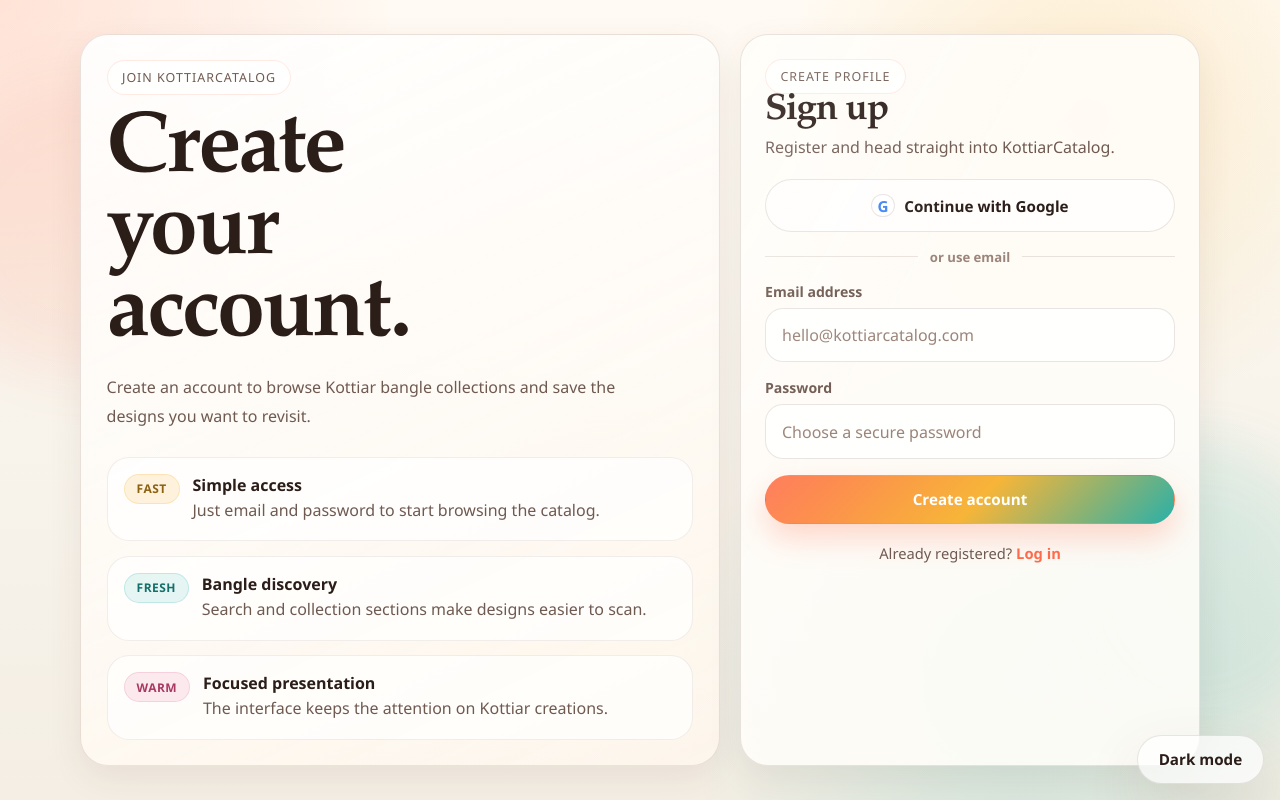
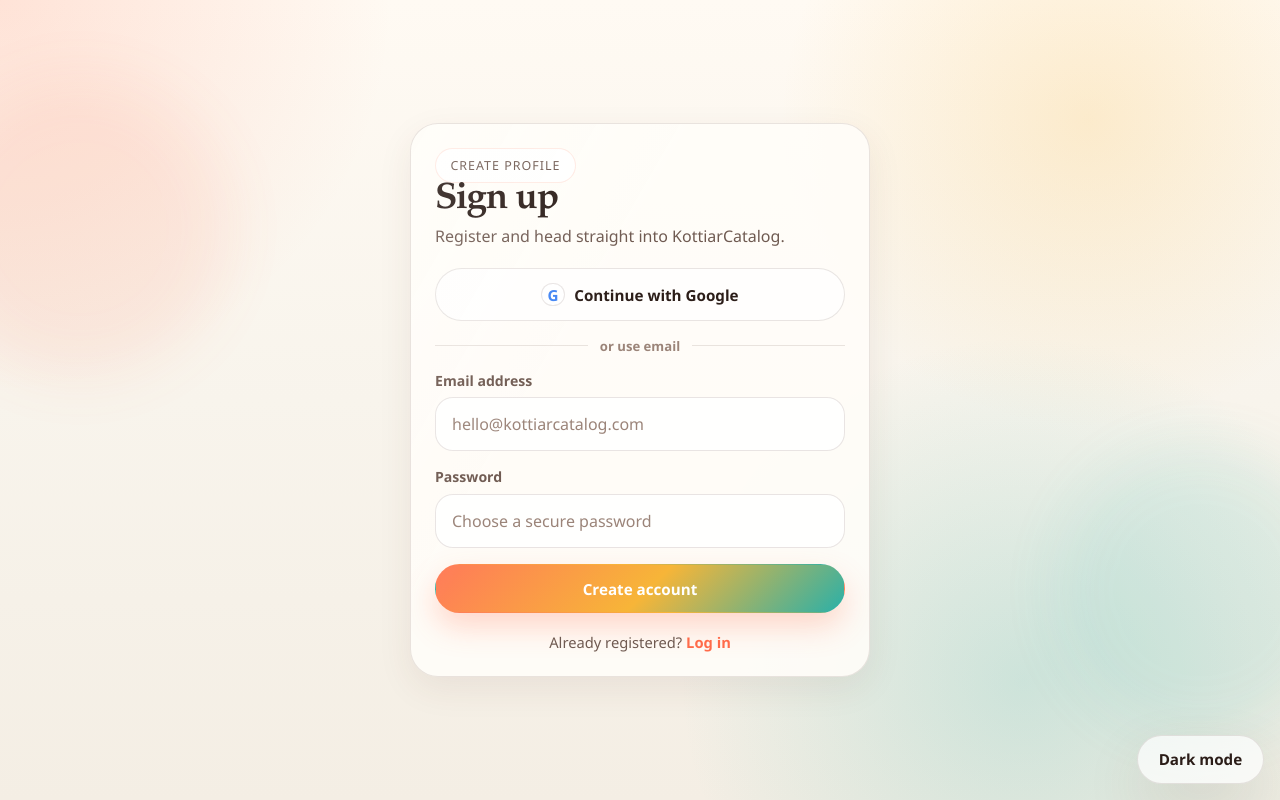
Before and after one commit to krishnagoyal22/ecom, a Next.js app: page /signup in a window 1280 px wide. Built offline with nearby package versions, Linux system fonts and the light colour scheme.

Commit message:
login and sign up pages

```diff
--- a/src/app/globals.css
+++ b/src/app/globals.css
@@ -627,17 +627,18 @@
 
 .auth-wrapper {
   min-height: 100vh;
+  min-height: 100dvh;
   display: grid;
   place-items: center;
-  padding: 1.2rem;
+  padding: clamp(1rem, 4vw, 2rem);
 }
 
 .auth-grid {
-  width: min(1120px, 100%);
-  display: grid;
-  grid-template-columns: minmax(0, 1fr) minmax(320px, 460px);
-  gap: 1.25rem;
-  align-items: stretch;
+  width: min(460px, 100%);
+  display: grid;
+  grid-template-columns: minmax(0, 1fr);
+  justify-items: center;
+  align-items: center;
 }
 
 .auth-showcase {
@@ -678,8 +679,9 @@
 
 .auth-form {
   width: 100%;
+  max-width: 460px;
   background: rgba(255, 253, 249, 0.9);
-  padding: 1.5rem;
+  padding: clamp(1rem, 4vw, 1.5rem);
 }
 
 .auth-form-header {
--- a/src/app/signup/page.tsx
+++ b/src/app/signup/page.tsx
@@ -39,49 +39,7 @@
   return (
     <div className="auth-wrapper">
       <div className="auth-grid fade-in">
-        <section className="card auth-showcase">
-          <span className="eyebrow">Join KottiarCatalog</span>
-          <h1>Create your account.</h1>
-          <p>
-            Create an account to browse Kottiar bangle collections and save the
-            designs you want to revisit.
-          </p>
 
-          <div className="auth-feature-list">
-            <div className="auth-feature-item">
-              <span className="badge badge-warm">Fast</span>
-              <div>
-                <strong>Simple access</strong>
-                <p>Just email and password to start browsing the catalog.</p>
-              </div>
-            </div>
-            <div className="auth-feature-item">
-              <span className="badge">Fresh</span>
-              <div>
-                <strong>Bangle discovery</strong>
-                <p>
-                  Search and collection sections make designs easier to scan.
-                </p>
-              </div>
-            </div>
-            <div className="auth-feature-item">
-              <span
-                className="badge"
-                style={{
-                  background: "rgba(221, 94, 137, 0.12)",
-                  borderColor: "rgba(221, 94, 137, 0.18)",
-                  color: "#a93961",
-                }}
-              >
-                Warm
-              </span>
-              <div>
-                <strong>Focused presentation</strong>
-                <p>The interface keeps the attention on Kottiar creations.</p>
-              </div>
-            </div>
-          </div>
-        </section>
 
         <section className="card auth-form">
           <div className="auth-form-header">
```
Also changed, not shown: src/app/login/page.tsx (+0 -33 lines).
